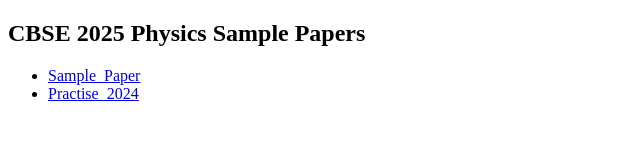
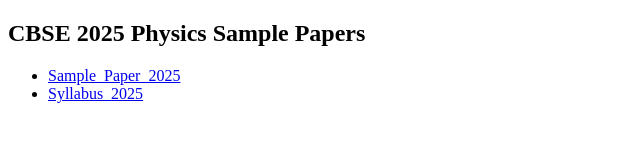
Before and after one commit to Theiplusminus/Physics_2025_Sample, a plain HTML site: page index.html in a window 1280 px wide. Shown: the full height of the page, 0-640 px from the left. Drawn offline with Linux system fonts and the light colour scheme.

Commit message:
Update index.html

```diff
--- a/index.html
+++ b/index.html
@@ -8,8 +8,8 @@
 <body>
     <h2>CBSE 2025 Physics Sample Papers</h2>
     <ul>
-        <li><a href="Physics_2025_sample.txt" target="_blank">Sample_Paper</a></li>
-        <li><a href="Physics_2025_Syllabus.txt" target="_blank">Practise_2024</a></li>
+        <li><a href="Physics_2025_sample.txt" target="_blank">Sample_Paper_2025</a></li>
+        <li><a href="Physics_2025_Syllabus.txt" target="_blank">Syllabus_2025</a></li>
 
 
 
```
